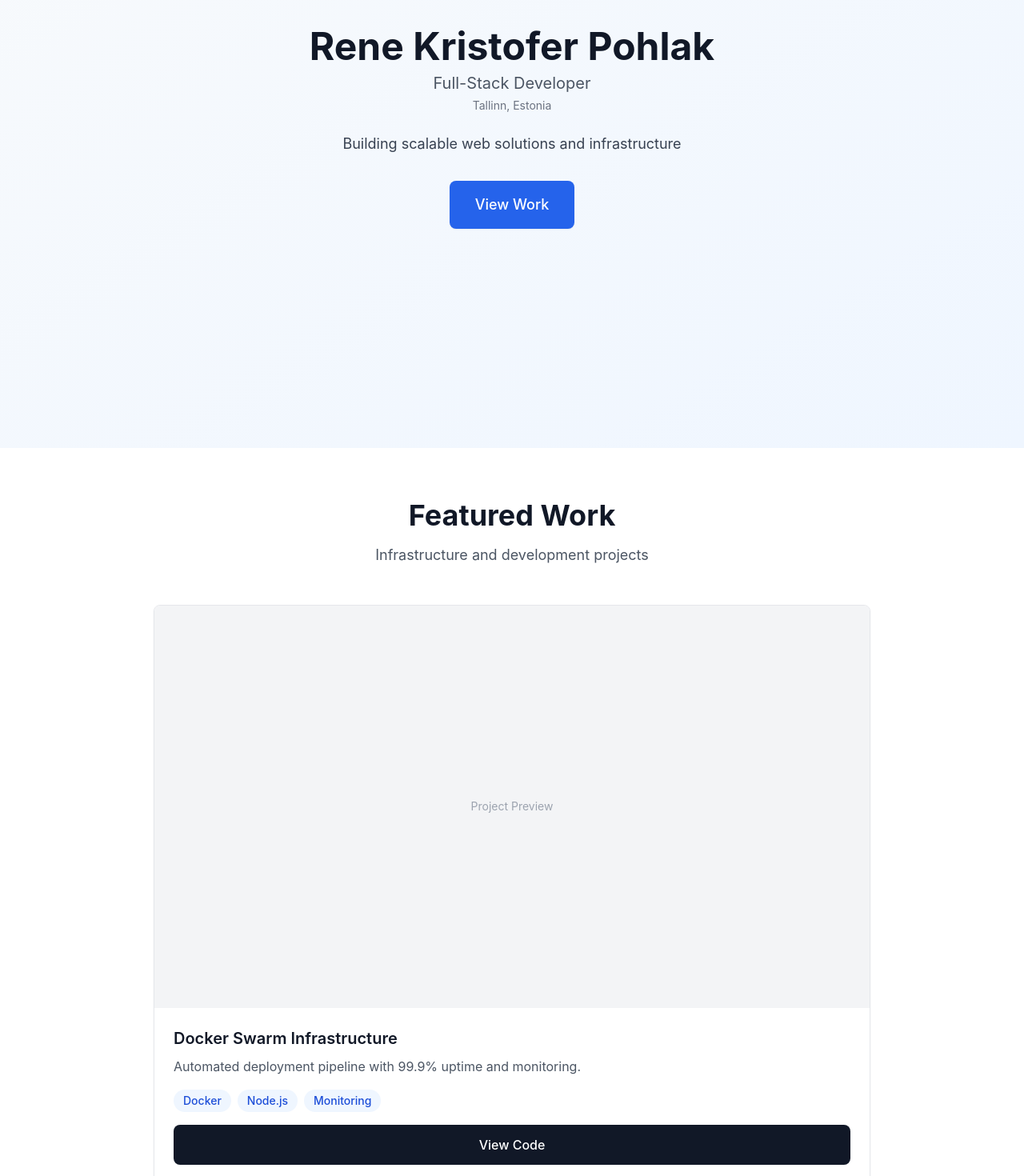
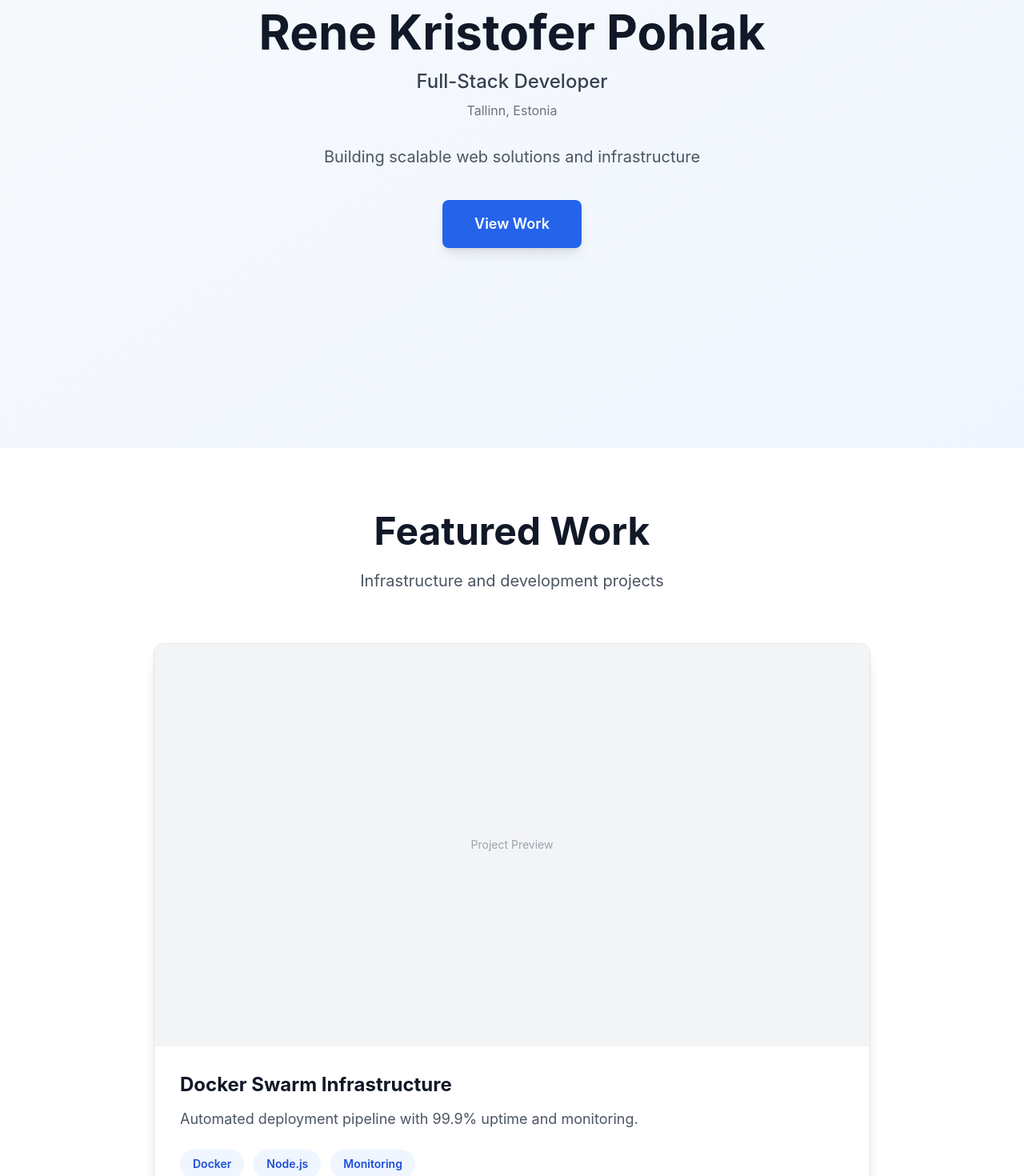
Before and after one commit to renekris/renekris-dev-website, a React (Create React App) app: page / in a window 1280 px wide. Shown: the part 240-1710 px from the top of the page at 80% size. Built offline with nearby package versions, Linux system fonts and the light colour scheme; a web font is replaced by a local one.

Commit message:
improve readability and remove all emojis for professional appearance

```diff
--- a/src/components/sections/Hero.js
+++ b/src/components/sections/Hero.js
@@ -2,25 +2,25 @@ import React from 'react';
 
 const Hero = () => {
   return (
-    <section className="min-h-screen flex items-center justify-center bg-gradient-to-br from-slate-50 to-blue-50 px-6">
-      <div className="text-center max-w-lg">
+    <section className="min-h-screen flex items-center justify-center bg-gradient-to-br from-slate-50 to-blue-50 px-6 py-12">
+      <div className="text-center max-w-2xl">
         {/* Name - Mobile optimized typography */}
-        <h1 className="text-4xl md:text-5xl font-bold text-gray-900 mb-2">
+        <h1 className="text-4xl md:text-5xl lg:text-6xl font-bold text-gray-900 mb-4 leading-tight">
           Rene Kristofer Pohlak
         </h1>
 
         {/* Role */}
-        <p className="text-lg md:text-xl text-gray-600 mb-1">
+        <p className="text-xl md:text-2xl text-gray-700 font-medium mb-2">
           Full-Stack Developer
         </p>
 
         {/* Location */}
-        <p className="text-sm text-gray-500 mb-6">
+        <p className="text-base text-gray-500 mb-8">
           Tallinn, Estonia
         </p>
 
         {/* Tagline */}
-        <p className="text-base md:text-lg text-gray-700 mb-8 leading-relaxed">
+        <p className="text-lg md:text-xl text-gray-600 mb-10 leading-relaxed max-w-xl mx-auto">
           Building scalable web solutions and infrastructure
         </p>
 
@@ -31,7 +31,7 @@ const Hero = () => {
               behavior: 'smooth'
             });
           }}
-          className="bg-blue-600 hover:bg-blue-700 text-white font-medium py-4 px-8 rounded-lg text-lg transition-colors duration-200 min-h-[48px] shadow-sm hover:shadow-md"
+          className="bg-blue-600 hover:bg-blue-700 text-white font-semibold py-4 px-10 rounded-lg text-lg transition-all duration-200 min-h-[52px] shadow-lg hover:shadow-xl hover:scale-105"
         >
           View Work
         </button>
--- a/src/components/sections/Projects.js
+++ b/src/components/sections/Projects.js
@@ -37,43 +37,43 @@ const Projects = () => {
   ];
 
   return (
-    <section id="projects" className="py-16 px-6 bg-white">
+    <section id="projects" className="py-20 px-6 bg-white">
       <div className="max-w-4xl mx-auto">
         {/* Section Header */}
-        <div className="text-center mb-12">
-          <h2 className="text-3xl md:text-4xl font-bold text-gray-900 mb-4">
+        <div className="text-center mb-16">
+          <h2 className="text-3xl md:text-4xl lg:text-5xl font-bold text-gray-900 mb-6">
             Featured Work
           </h2>
-          <p className="text-lg text-gray-600">
+          <p className="text-xl text-gray-600 max-w-2xl mx-auto">
             Infrastructure and development projects
           </p>
         </div>
 
         {/* Projects Grid */}
-        <div className="space-y-8">
+        <div className="space-y-12">
           {projects.map((project, index) => (
-            <div key={index} className="bg-white rounded-lg shadow-sm border border-gray-200 overflow-hidden">
+            <div key={index} className="bg-white rounded-xl shadow-lg border border-gray-200 overflow-hidden hover:shadow-xl transition-shadow duration-300">
               {/* Project Image */}
               <div className="aspect-video bg-gray-100 flex items-center justify-center">
                 <span className="text-gray-400 text-sm">Project Preview</span>
               </div>
 
               {/* Project Content */}
-              <div className="p-6">
-                <h3 className="text-xl font-semibold text-gray-900 mb-2">
+              <div className="p-8">
+                <h3 className="text-2xl font-bold text-gray-900 mb-3">
                   {project.title}
                 </h3>
 
-                <p className="text-gray-600 mb-4 leading-relaxed">
+                <p className="text-lg text-gray-600 mb-6 leading-relaxed">
                   {project.description}
                 </p>
 
                 {/* Tech Stack */}
-                <div className="flex flex-wrap gap-2 mb-4">
+                <div className="flex flex-wrap gap-3 mb-6">
                   {project.tech.map((tech, techIndex) => (
                     <span
                       key={techIndex}
-                      className="px-3 py-1 bg-blue-50 text-blue-700 text-sm font-medium rounded-full"
+                      className="px-4 py-2 bg-blue-50 text-blue-700 text-sm font-semibold rounded-full"
                     >
                       {tech}
                     </span>
@@ -81,10 +81,10 @@ const Projects = () => {
                 </div>
 
                 {/* Action Buttons */}
-                <div className="flex gap-3">
+                <div className="flex gap-4">
                   <a
                     href={project.github}
-                    className="flex-1 bg-gray-900 hover:bg-gray-800 text-white text-center py-3 px-4 rounded-lg font-medium transition-colors duration-200"
+                    className="flex-1 bg-gray-900 hover:bg-gray-800 text-white text-center py-4 px-6 rounded-lg font-semibold transition-all duration-200 hover:scale-105"
                     target="_blank"
                     rel="noopener noreferrer"
                   >
@@ -93,7 +93,7 @@ const Projects = () => {
                   {project.demo !== "#" && (
                     <a
                       href={project.demo}
-                      className="flex-1 bg-blue-600 hover:bg-blue-700 text-white text-center py-3 px-4 rounded-lg font-medium transition-colors duration-200"
+                      className="flex-1 bg-blue-600 hover:bg-blue-700 text-white text-center py-4 px-6 rounded-lg font-semibold transition-all duration-200 hover:scale-105"
                       target="_blank"
                       rel="noopener noreferrer"
                     >
--- a/src/components/sections/Skills.js
+++ b/src/components/sections/Skills.js
@@ -21,31 +21,31 @@ const Skills = () => {
   ];
 
   return (
-    <section id="skills" className="py-16 px-6 bg-gray-50">
+    <section id="skills" className="py-20 px-6 bg-gray-50">
       <div className="max-w-4xl mx-auto">
         {/* Section Header */}
-        <div className="text-center mb-12">
-          <h2 className="text-3xl md:text-4xl font-bold text-gray-900 mb-4">
+        <div className="text-center mb-16">
+          <h2 className="text-3xl md:text-4xl lg:text-5xl font-bold text-gray-900 mb-6">
             Technical Skills
           </h2>
-          <p className="text-lg text-gray-600">
+          <p className="text-xl text-gray-600 max-w-2xl mx-auto">
             Technologies and tools I work with
           </p>
         </div>
 
         {/* Skills Grid */}
-        <div className="grid grid-cols-1 md:grid-cols-2 gap-8">
+        <div className="grid grid-cols-1 md:grid-cols-2 gap-8 mb-12">
           {skillCategories.map((category, index) => (
-            <div key={index} className="bg-white rounded-lg p-6 shadow-sm border border-gray-200">
-              <h3 className="text-xl font-semibold text-gray-900 mb-4">
+            <div key={index} className="bg-white rounded-xl p-8 shadow-lg border border-gray-200 hover:shadow-xl transition-shadow duration-300">
+              <h3 className="text-2xl font-bold text-gray-900 mb-6">
                 {category.title}
               </h3>
 
-              <div className="space-y-3">
+              <div className="space-y-4">
                 {category.skills.map((skill, skillIndex) => (
                   <div key={skillIndex} className="flex items-center">
-                    <div className="w-2 h-2 bg-blue-600 rounded-full mr-3"></div>
-                    <span className="text-gray-700 font-medium">{skill}</span>
+                    <div className="w-3 h-3 bg-blue-600 rounded-full mr-4"></div>
+                    <span className="text-lg text-gray-800 font-medium">{skill}</span>
                   </div>
                 ))}
               </div>
@@ -54,15 +54,24 @@ const Skills = () => {
         </div>
 
         {/* Additional Info */}
-        <div className="mt-12 text-center">
-          <div className="bg-white rounded-lg p-6 shadow-sm border border-gray-200">
-            <h3 className="text-lg font-semibold text-gray-900 mb-2">
+        <div className="text-center">
+          <div className="bg-white rounded-xl p-8 shadow-lg border border-gray-200 hover:shadow-xl transition-shadow duration-300">
+            <h3 className="text-2xl font-bold text-gray-900 mb-6">
               Languages
             </h3>
-            <div className="flex justify-center space-x-8 text-gray-600">
-              <span>🇪🇪 Estonian (Native)</span>
-              <span>🇬🇧 English (Proficient)</span>
-              <span>🇯🇵 Japanese (Upper-Intermediate)</span>
+            <div className="grid grid-cols-1 sm:grid-cols-3 gap-6 text-center">
+              <div className="text-gray-800">
+                <span className="text-2xl font-bold text-blue-600 block mb-2">EST</span>
+                <p className="text-base font-medium">Estonian (Native)</p>
+              </div>
+              <div className="text-gray-800">
+                <span className="text-2xl font-bold text-blue-600 block mb-2">ENG</span>
+                <p className="text-base font-medium">English (Proficient)</p>
+              </div>
+              <div className="text-gray-800">
+                <span className="text-2xl font-bold text-blue-600 block mb-2">JPN</span>
+                <p className="text-base font-medium">Japanese (Upper-Intermediate)</p>
+              </div>
             </div>
           </div>
         </div>
```
Also changed, not shown: src/components/sections/Contact.js (+27 -24 lines).
